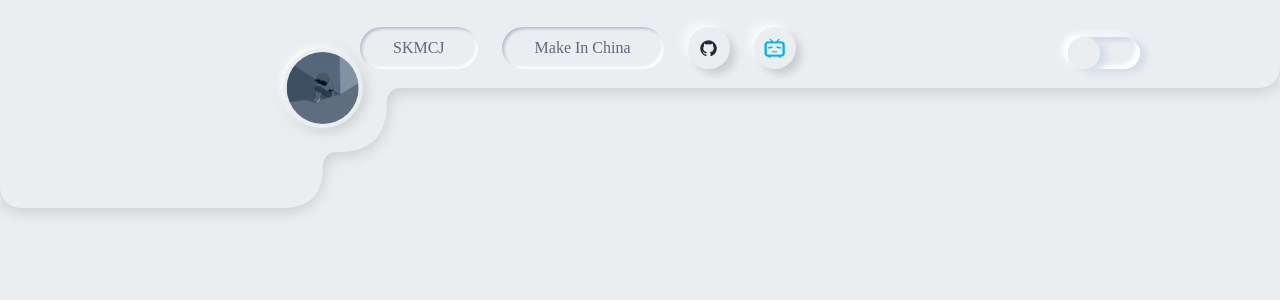
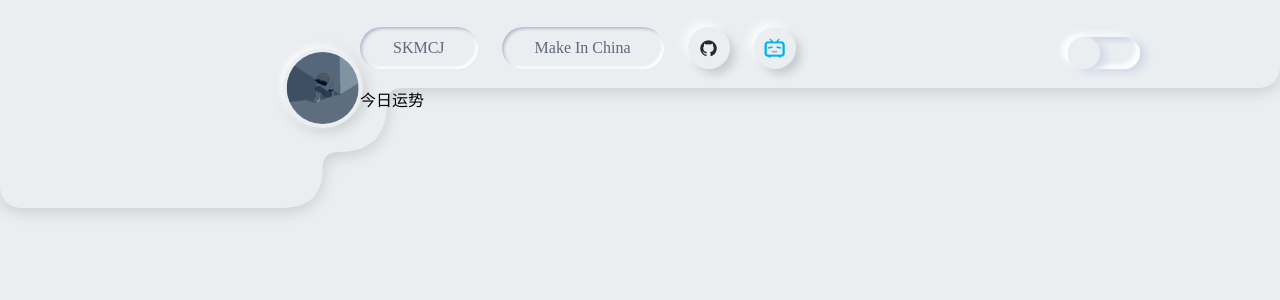
Before and after one commit to skmcj/release, a Vue app: page / in a window 1280 px wide. Shown: the top 300 px of the page. Built offline with nearby package versions, Linux system fonts and the light colour scheme.

Commit message:
<add>引入项目所用字体库

```diff
--- a/src/assets/main.css
+++ b/src/assets/main.css
@@ -6,4 +6,21 @@
     min-height: 100vh;
     background-color: var(--bg);
     transition: background-color 0.2s ease-in-out;
+    font-family: Source Han Sans CN;
 }
+
+@font-face {
+    font-family: "YouSheBiaoTiHei";
+    font-weight: 400;
+    font-style: normal;
+    font-display: auto;
+    src: url('./font/YouSheBiaoTiHei.ttf') format('truetype');
+}
+
+@font-face {
+    font-family: "zcool-kuaile";
+    font-weight: 400;
+    font-style: normal;
+    font-display: auto;
+    src: url('./font/zcool-kuaile.ttf') format('truetype');
+}
--- a/src/views/Pc.vue
+++ b/src/views/Pc.vue
@@ -21,7 +21,7 @@
             </div>
             <div class="top-mess_mode"><VMSwitch v-model="isDark" /></div>
           </div>
-          <div class="top-tools"></div>
+          <div class="top-tools">今日运势</div>
         </div>
       </div>
     </div>
```
Also changed, not shown: src/assets/font/YouSheBiaoTiHei.ttf (added), src/assets/font/zcool-kuaile.ttf (added).
